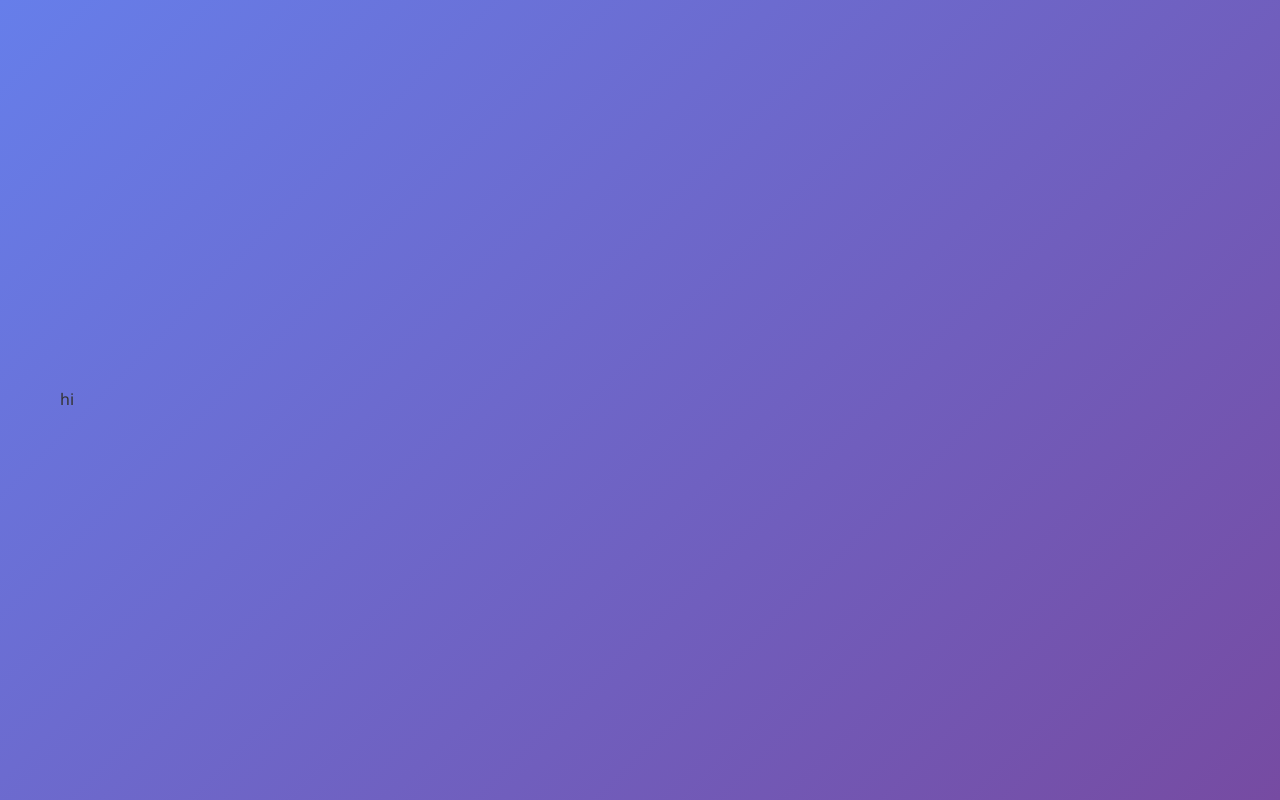
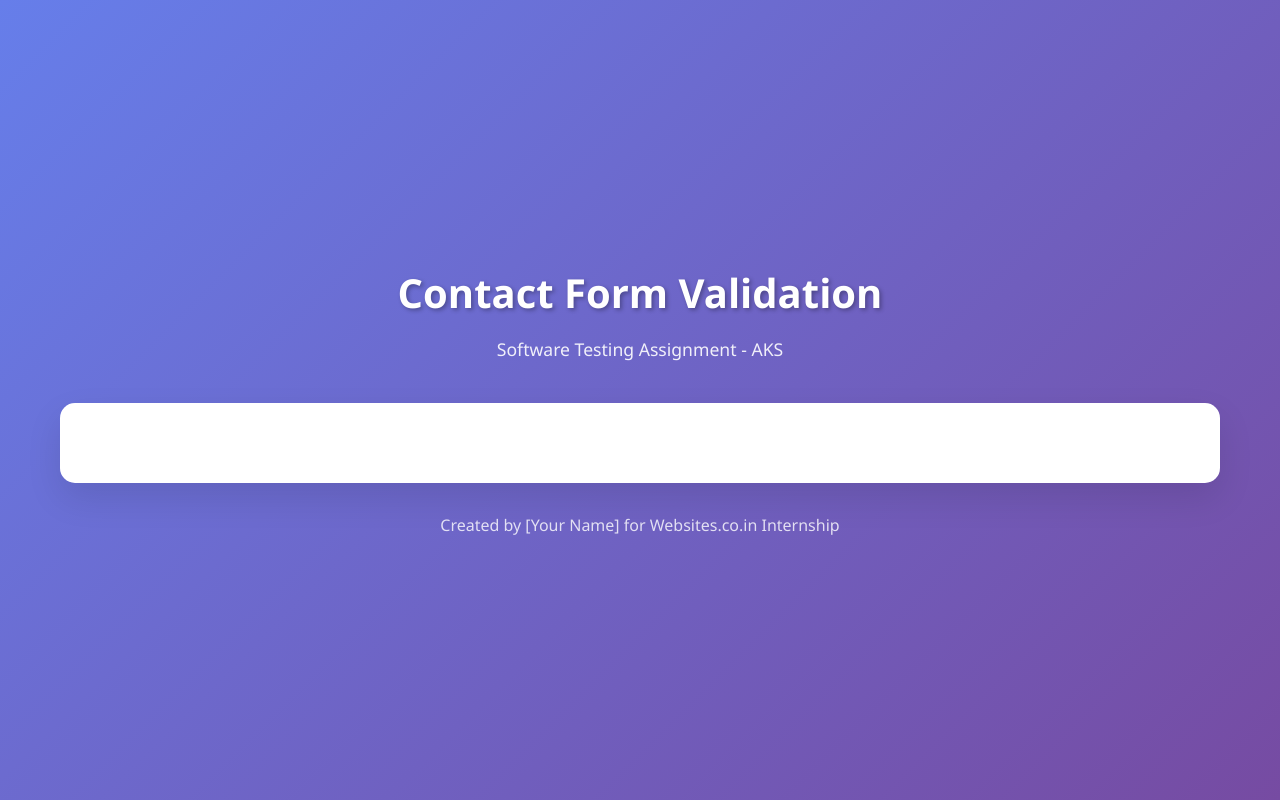
Before and after one commit to Adityakumar09/InstaWeb-Labs-, a plain HTML site: page index.html in a window 1280 px wide. Drawn offline with Linux system fonts and the light colour scheme.

Commit message:
created header , footer and form structure

```diff
--- a/index.html
+++ b/index.html
@@ -9,7 +9,18 @@
 <body>
 
     <div class="container">
-        hi
+        <header>
+            <h1>Contact Form Validation</h1>
+            <p>Software Testing Assignment - AKS</p>
+        </header>
+
+        <div class="form-container">
+
+        </div>
+
+        <footer>
+            <p>Created by [Your Name] for Websites.co.in Internship</p>
+        </footer>
     </div>
 
     <script src="script.js"></script>
--- a/style.css
+++ b/style.css
@@ -21,3 +21,36 @@ body {
     flex-direction: column;
     justify-content: center;
 }
+
+header {
+    text-align: center;
+    margin-bottom: 40px;
+    color: white;
+}
+
+header h1 {
+    font-size: 2.5rem;
+    margin-bottom: 10px;
+    text-shadow: 2px 2px 4px rgba(0,0,0,0.3);
+}
+
+header p {
+    font-size: 1.1rem;
+    opacity: 0.9;
+}
+
+.form-container {
+    background: white;
+    padding: 40px;
+    border-radius: 15px;
+    box-shadow: 0 15px 35px rgba(0,0,0,0.1);
+    backdrop-filter: blur(10px);
+}
+
+
+footer {
+    text-align: center;
+    margin-top: 30px;
+    color: white;
+    opacity: 0.8;
+}
```
